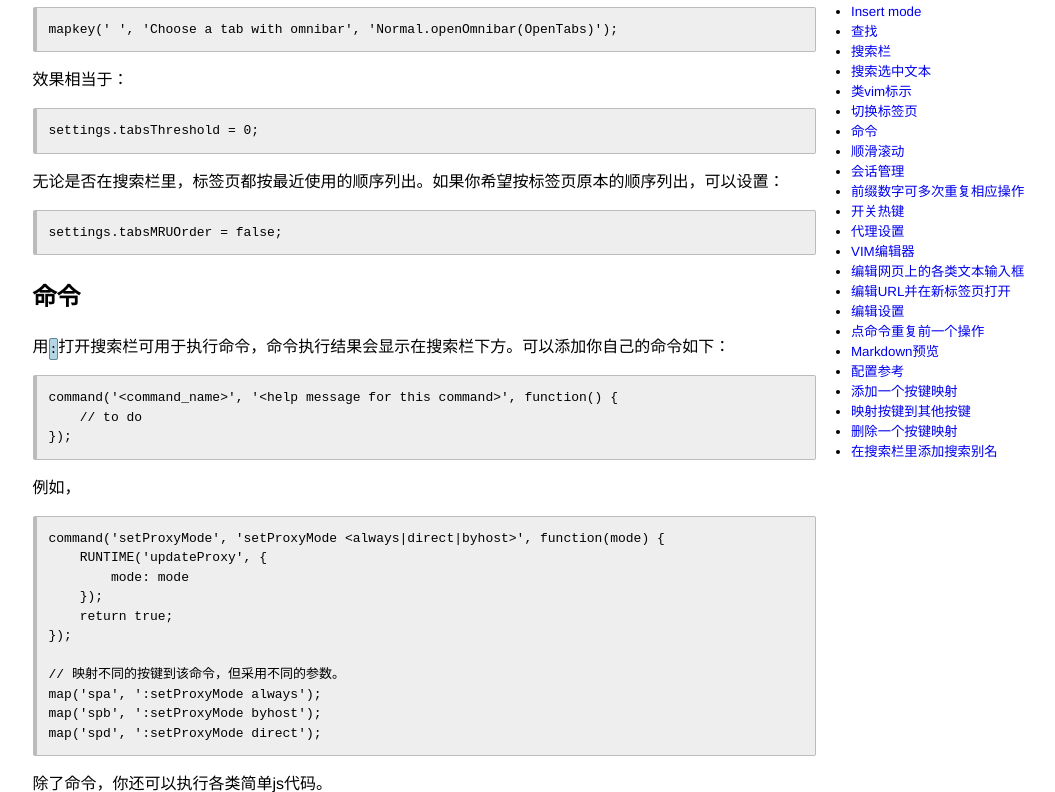
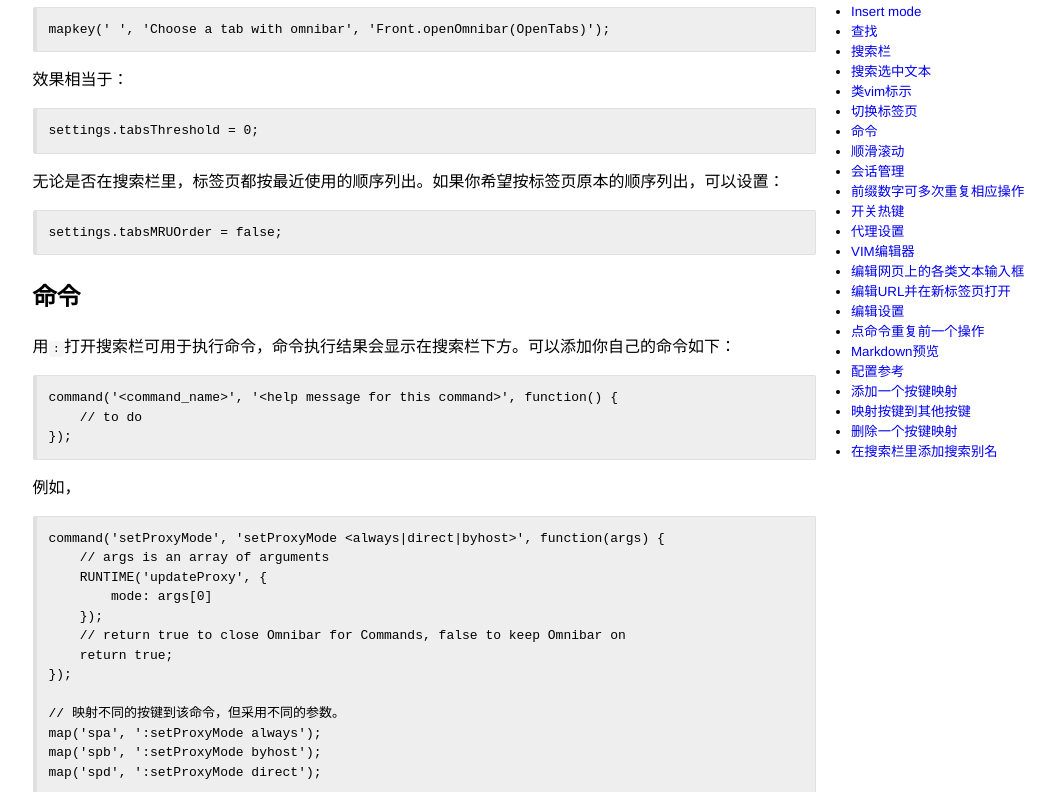
Before and after one commit to brookhong/brookhong.github.io, a Jekyll site: the page built from _posts/2015-09-20-surfingkeys-cn.md, in a window 1280 px wide and 1400 px high, scrolled down 6314 px. Shown: the part 238-1030 px from the top of the window, without its empty margins (203-1258 px from the left). Built offline with Jekyll 4.4.1, drawn with Linux system fonts in a browser that asks for light colours; some of the changed text lies outside the part shown; grey boxes are pictures that could not be loaded.

Commit message:
update doc for mapkey

```diff
--- a/_posts/2015-09-20-surfingkeys-cn.md
+++ b/_posts/2015-09-20-surfingkeys-cn.md
@@ -14,7 +14,7 @@ Surfingkeys和现有的一些插件一样，让你尽可能的通过键盘来使
 Surfingkeys的配置全部写在一段javascript中，很容易添加自己的映射按键。如：
 
     mapkey('<Ctrl-y>', 'Show me the money', function() {
-        Normal.showPopup('a well-known phrase uttered by characters in the 1996 film Jerry Maguire (Escape to close).');
+        Front.showPopup('a well-known phrase uttered by characters in the 1996 film Jerry Maguire (Escape to close).');
     });
 
 [配置参考](#配置参考).
@@ -153,7 +153,7 @@ search_leader_key(`s`)加上大写的别名(`G`)会打开搜索框让你可以
 
 如果你希望一直用搜索栏来选择标签页，可使用如下设置:
 
-    mapkey(' ', 'Choose a tab with omnibar', 'Normal.openOmnibar(OpenTabs)');
+    mapkey(' ', 'Choose a tab with omnibar', 'Front.openOmnibar(OpenTabs)');
 
 效果相当于：
 
@@ -173,10 +173,12 @@ search_leader_key(`s`)加上大写的别名(`G`)会打开搜索框让你可以
 
 例如，
 
-    command('setProxyMode', 'setProxyMode <always|direct|byhost>', function(mode) {
+    command('setProxyMode', 'setProxyMode <always|direct|byhost>', function(args) {
+        // args is an array of arguments
         RUNTIME('updateProxy', {
-            mode: mode
+            mode: args[0]
         });
+        // return true to close Omnibar for Commands, false to keep Omnibar on
         return true;
     });
 
@@ -373,8 +376,8 @@ Surfingkeys默认使用[这个markdown分析器](https://github.com/chjj/marked)
 
 一个示例，在不同网站上映射相同的按键到不同的操作：
 
-    mapkey('zz', 'Choose a tab', 'Normal.chooseTab()', 0, /github\.com/i);
-    mapkey('zz', 'Show usage', 'Normal.showUsage()', 0, /google\.com/i);
+    mapkey('zz', 'Choose a tab', 'Front.chooseTab()', {domain: /github\.com/i});
+    mapkey('zz', 'Show usage', 'Front.showUsage()', {domain: /google\.com/i});
 
 可视化模式下的mapkey
 
--- a/assets/css/default.css
+++ b/assets/css/default.css
@@ -36,15 +36,21 @@ div#content li > code
 {
     padding-top: 0.2em;
     padding-bottom: 0.2em;
-    background: #b4d5e4;
-    border: 1px solid #63889A;
-    border-radius: 2px;
+    font-size: 85%;
+    background-color: rgba(0,0,0,0.04);
+    border-radius: 3px;
 }
+div#content p > code::before,
+div#content p > code::after {
+  letter-spacing: -0.2em;
+  content: "\00a0";
+}
+
 div#content pre {
     padding: 12px;
     background: #eee;
     border-radius: 2px;
-    border: 1px solid #bbb;
+    border: 1px solid #e0e0e0;
     border-left-width: 4px;
     word-wrap: break-word;
 }
```
Also changed, not shown: other parts of _posts/2015-09-20-surfingkeys-cn.md (+2 -1 lines), _posts/2015-09-15-surfingkeys.md (+2 -2 lines), _posts/2015-10-11-weibo-with-surfingkeys-cn.md (+4 -4 lines), _posts/2016-05-20-go-to-first-commit-on-github.md (+1 -1 lines).
